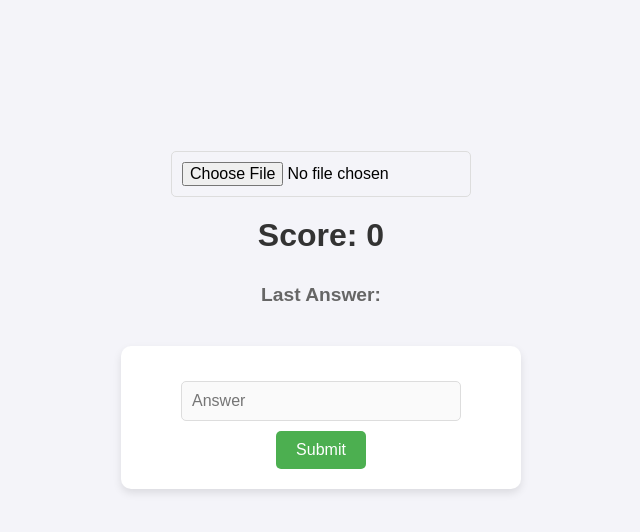
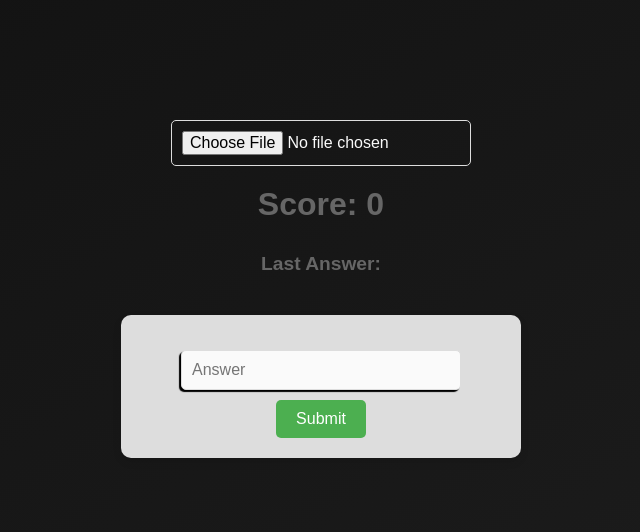
Before and after one commit to KimArthemSon/GenerateQuiz, a plain HTML site: page index.html in a window 1280 px wide. Shown: the whole page, without its empty margins (319-959 px from the left). Drawn offline with Linux system fonts and the light colour scheme.

Commit message:
'Adjust-style'

```diff
--- a/style.css
+++ b/style.css
@@ -4,14 +4,15 @@
     box-sizing: border-box;
 }
 
+
 /* Body Styles */
 body {
     font-family: 'Arial', sans-serif;
-    background-color: #f4f4f9;
+    background: linear-gradient(to bottom right, rgb(18, 18, 18), rgb(30, 30, 30));
+    color: #fafafa;
     display: flex;
-    justify-content: center;
     align-items: center;
-    height: 80vh;
+    height: 100vh;
     flex-direction: column;
     padding: 20px;
 }
@@ -19,7 +20,7 @@ body {
 h1 {
     font-size: 2rem;
     margin-bottom: 20px;
-    color: #333;
+    color: #666;
 }
 
 #Last {
@@ -30,6 +31,7 @@ h1 {
 
 /* Input and Button Styles */
 #fileInput {
+    margin-top: 100px;
     margin-bottom: 20px;
     padding: 10px;
     font-size: 1rem;
@@ -40,7 +42,7 @@ h1 {
 }
 
 #card {
-    background-color: white;
+    background-color: #ddd;
     padding: 20px;
     border-radius: 10px;
     box-shadow: 0 4px 8px rgba(0, 0, 0, 0.1);
@@ -49,7 +51,14 @@ h1 {
     text-align: center;
     margin-top: 20px;
 }
+#card input{
+    box-shadow: -2px 2px 1px rgb(0, 0, 0);
 
+}
+
+#card input:focus{
+    border: none;
+}
 #Description {
     margin-bottom: 15px;
     font-size: 1.2rem;
```
Also changed, not shown: Quizz.JS (line endings or trailing spaces).
